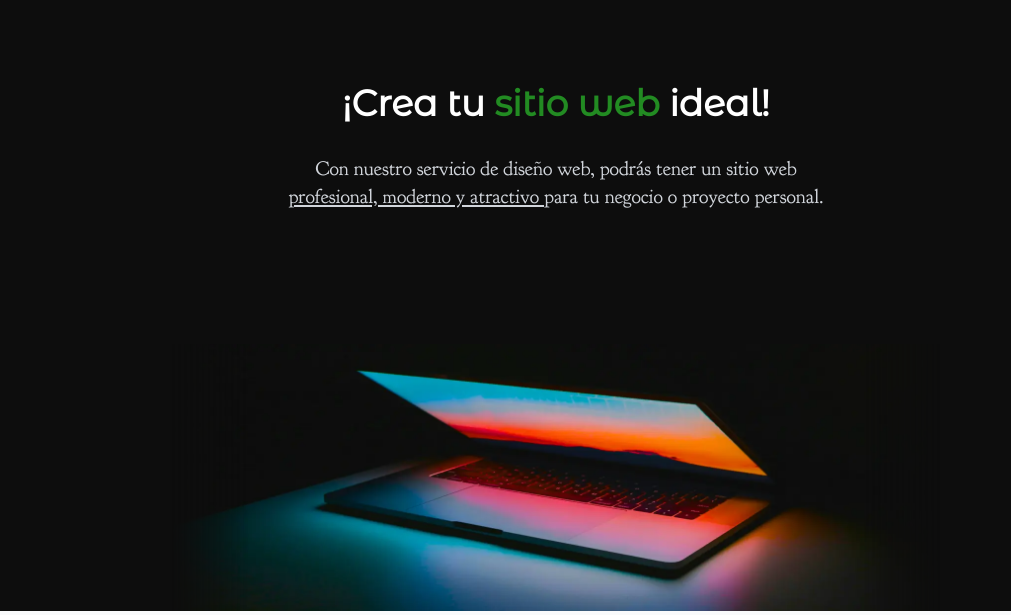
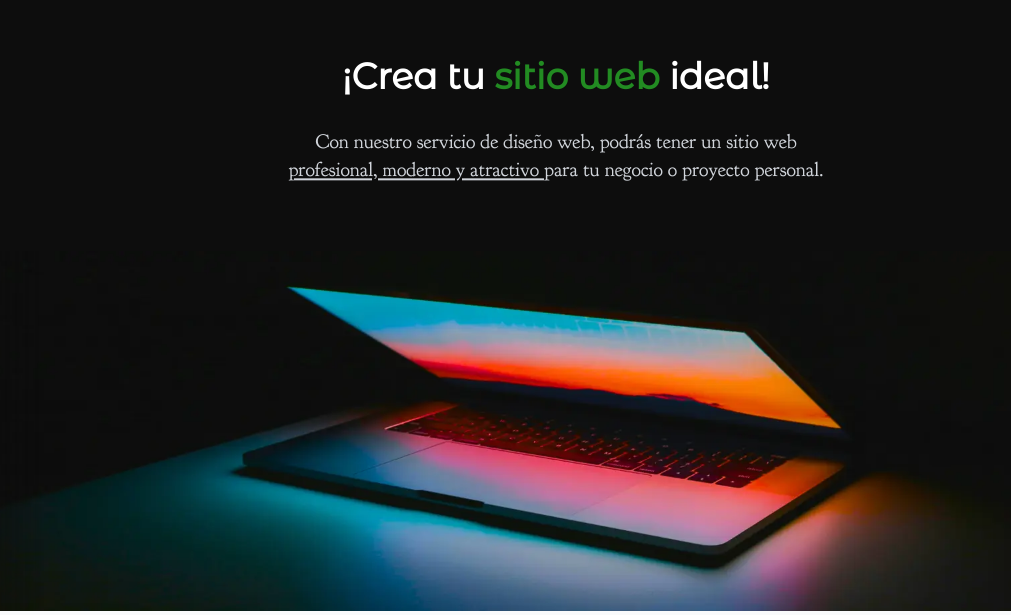
Before and after one commit to MauricioDMO/tusitioweb, an Astro site: page / in a window 1280 px wide. Shown: the part 189-804 px from the top of the page, without its empty margins (84-1095 px from the left). Built offline with nearby package versions, Linux system fonts and the light colour scheme; Astro itself is replaced by a stand-in of ours; what @midudev/tailwind-animations would draw is missing.

Commit message:
Fix position of laptop image

```diff
--- a/src/sections/Hero.astro
+++ b/src/sections/Hero.astro
@@ -1,11 +1,7 @@
-<section class="bg-[#0d0d0d] h-screen text-white content-center relative">
-  <img
-    src="/laptop.webp"
-    alt="Fondo que contiene una laptop"
-    id="lap"
-    class="absolute pointer-events-none select-none object-cover w-full h-1/3 bottom-0 object-top max-w-3xl left-1/2 -translate-x-1/2 animate-fill-mode-both animate-fade-in"
-  />
-  <div class="flex flex-col gap-x-4 items-center z-10 -translate-y-1/2">
+<section class="bg-[#0d0d0d] h-screen text-white content-center relative z-0">
+  <div
+    class="flex flex-col gap-x-4 items-center z-20 -translate-y-2/3 relative"
+  >
     <h1
       class="text-balance text-2xl md:text-3xl lg:text-4xl font-bold font-title text-center my-8"
     >
@@ -21,6 +17,12 @@
       para tu negocio o proyecto personal.
     </p>
   </div>
+  <img
+    src="/laptop.webp"
+    alt="Fondo que contiene una laptop"
+    id="lap"
+    class="absolute pointer-events-none select-none min-h-[33%] object-cover w-full bottom-0 left-1/2 -translate-x-1/2 animate-fill-mode-both animate-fade-in aspect-[32/9] z-10"
+  />
 </section>
 
 <style>
```
